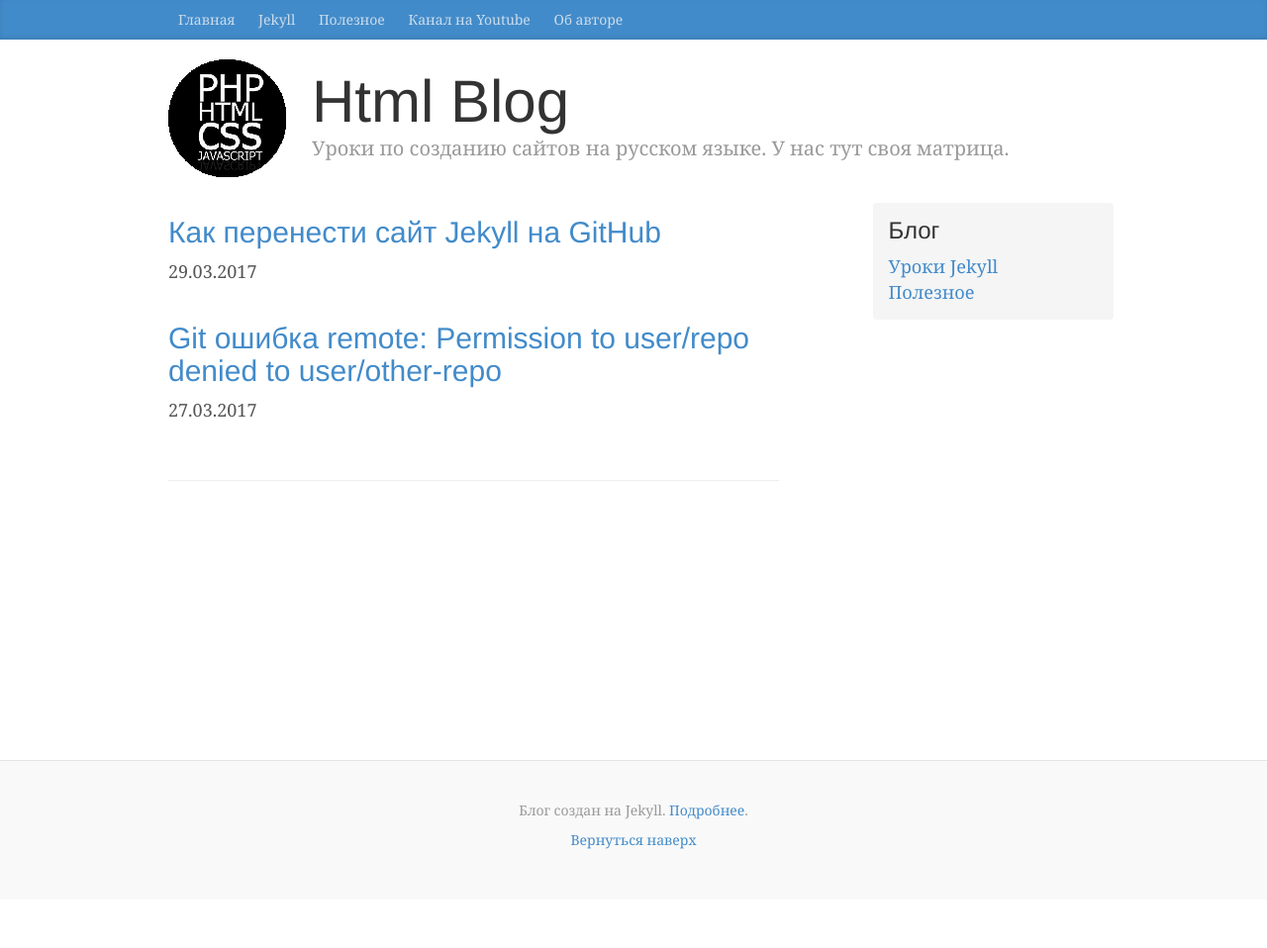
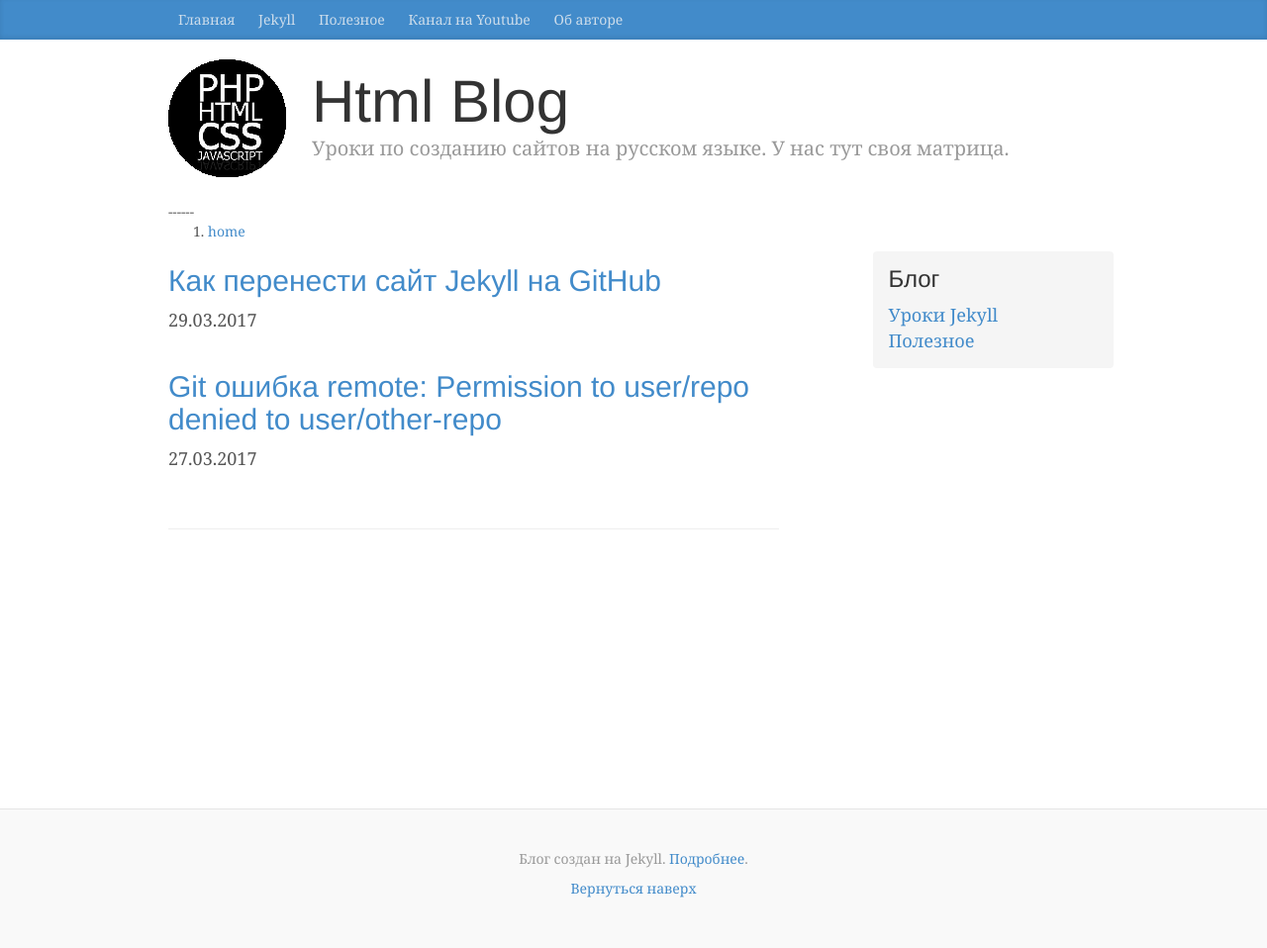
Before and after one commit to htmlblog/htmlblog.github.io, a Jekyll site: the page built from index.html, in a window 1280 px wide. Shown: the whole page at 99% size. Built offline with Jekyll 4.4.1, drawn with Linux system fonts in a browser that asks for light colours; the list of posts is cut into pages by our own code; comment, search, counter and statistics services are not loaded; before the commit the page ends 909 px from its top, so only the background shows below that.

Commit message:
Update nav-breadcrumbs.html

```diff
--- a/_includes/nav-breadcrumbs.html
+++ b/_includes/nav-breadcrumbs.html
@@ -43,3 +43,26 @@
 
   </nav>
 {% endif %}
+
+------
+
+
+{% capture url_parts %} {{ page.url | remove: "/index.html" | replace:'/'," " }}{% endcapture %}
+{% capture num_parts %}{{ url_parts | number_of_words | minus: 1 }}{% endcapture %}
+{% assign previous="" %}
+<ol>
+ {% if num_parts == "0" or num_parts == "-1" %}
+  <li><a href="/">home</a> &nbsp; </li>
+ {% else %}
+  <li><a href="/">home</a> &#187; </li>
+
+  {% for unused in page.content limit:num_parts %}
+   {% capture first_word %}{{ url_parts | truncatewords:1 | remove:"..."}}{% endcapture %}
+   {% capture previous %}{{ previous }}/{{ first_word }}{% endcapture %}
+
+   <li><a href="{{previous}}">{{ first_word }}</a> &#187; </li>
+
+   {% capture url_parts %}{{ url_parts | remove_first:first_word }}{% endcapture %}
+  {% endfor %}
+ {% endif %}
+</ol>
```
